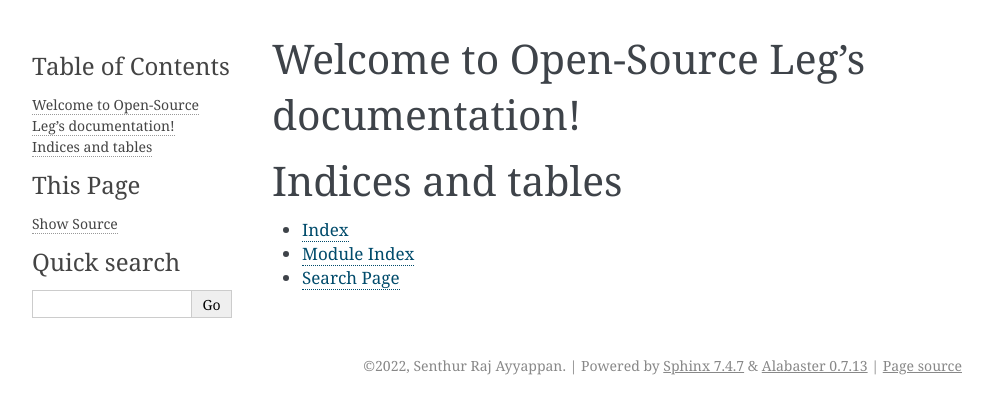
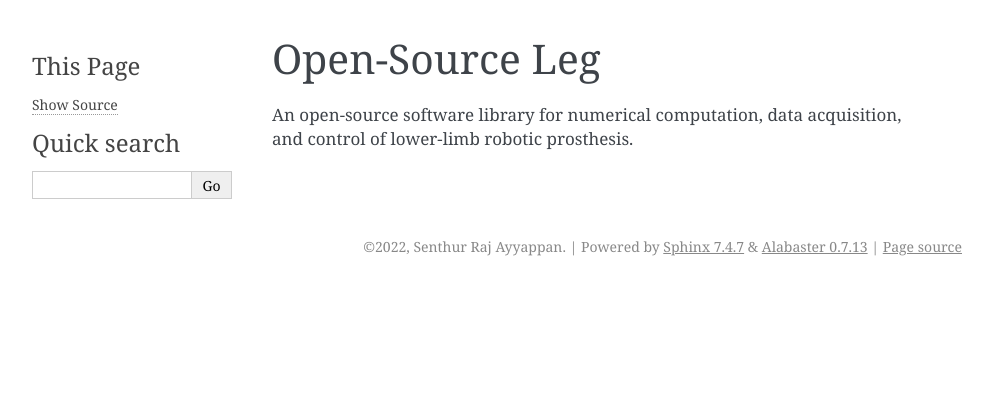
Before and after one commit to neurobionics/opensourceleg, a Sphinx documentation site: the page built from docs/index.rst, in a window 1280 px wide. Shown: the top 414 px of the page, without its empty margins (148-1141 px from the left). Built offline with Sphinx 7.4.7, drawn with Linux system fonts in a browser that asks for light colours.

```diff
--- a/docs/index.rst
+++ b/docs/index.rst
@@ -3,18 +3,10 @@
    You can adapt this file completely to your liking, but it should at least
    contain the root `toctree` directive.
 
-Welcome to Open-Source Leg's documentation!
-===========================================
+Open-Source Leg
+===============
+An open-source software library for numerical computation, data acquisition, and control of lower-limb robotic prosthesis.
 
 .. toctree::
+   :hidden:
    :maxdepth: 2
-   :caption: Contents:
-
-
-
-Indices and tables
-==================
-
-* :ref:`genindex`
-* :ref:`modindex`
-* :ref:`search`
```
